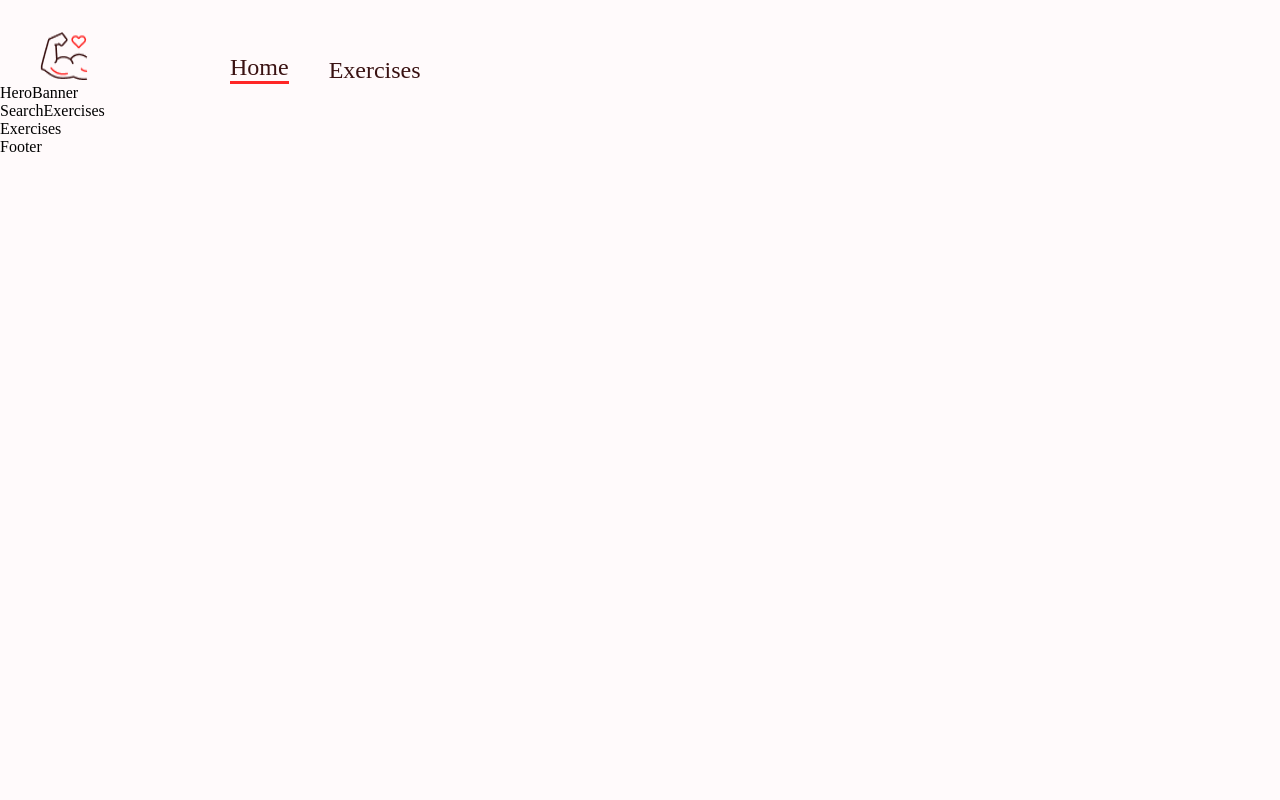
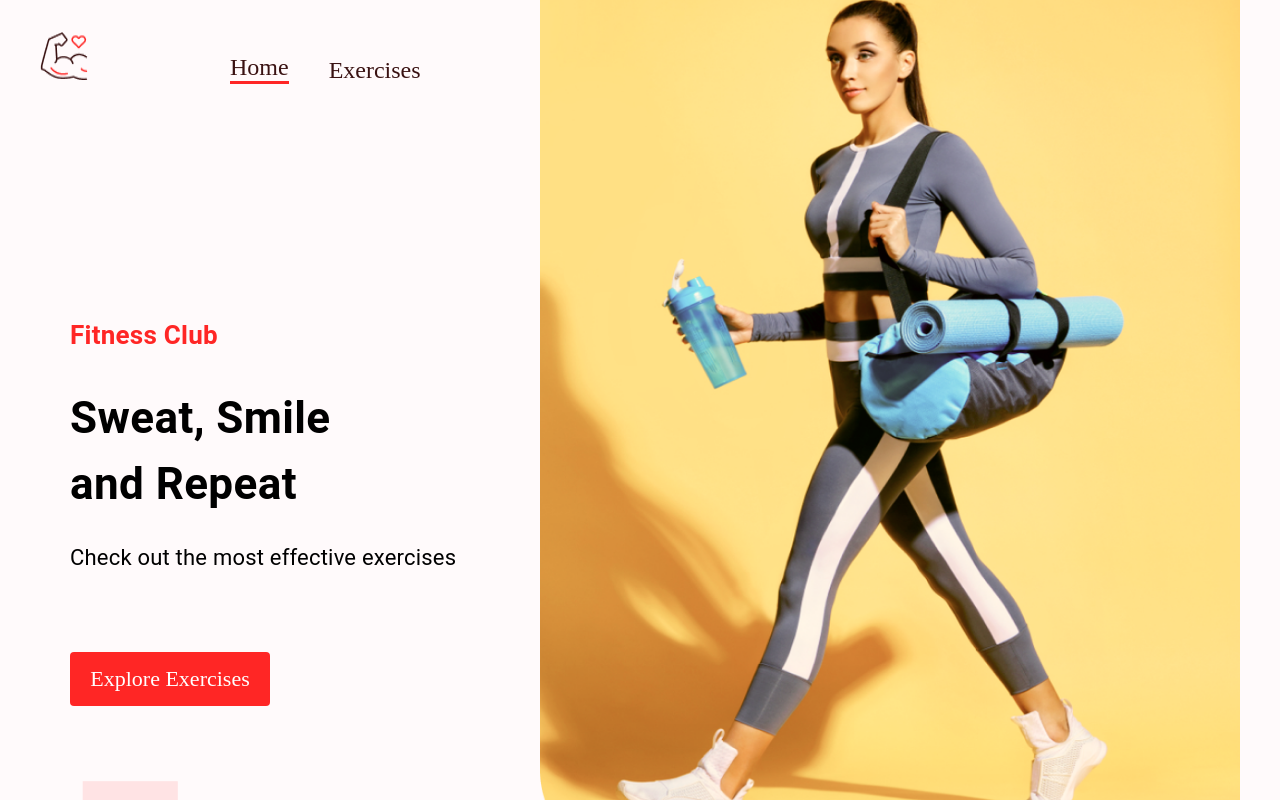
Before and after one commit to CarlosNG93/fitness, a React (Create React App) app: page / in a window 1280 px wide. Shown: the top 800 px of the page. Built offline with nearby package versions, Linux system fonts and the light colour scheme.

Commit message:
feat: HeroBanner implemented

```diff
--- a/src/App.js
+++ b/src/App.js
@@ -16,7 +16,7 @@ const App = () => {
 		<Navbar />
 		<Routes>
 			<Route path='/' element={<Home />} />
-			<Route path='/ecercise/:id' element={<ExerciseDetail />}/>
+			<Route path='/exercise/:id' element={<ExerciseDetail />}/>
 		</Routes>
 		<Footer />
 	</Box>
--- a/src/components/HeroBanner.jsx
+++ b/src/components/HeroBanner.jsx
@@ -1,8 +1,62 @@
 import React from 'react';
+import { Box, Stack, Typography } from '@mui/material';
+import HeroBannerImage from '../assets/images/banner.png';
 
 const HeroBanner = () => {
   return (
-	<div>HeroBanner</div>
+	<Box
+		sx={{
+			mt: { lg: '212px', xs: '70px' },
+			ml: { sm: '50px' }
+		}}
+		position="relative"
+		p="20px"
+	>
+		<Typography
+			color="#FF2625"
+			fontWeight="600"
+			fontSize="26px"
+		>
+			Fitness Club
+		</Typography>
+		<Typography
+			fontWeight={700}
+			sx={{
+				fontSize: { lg: '44px', xs: '40px' }
+			}}
+			mb="23px"
+			mt="30px"
+		>
+			Sweat, Smile <br /> and Repeat
+		</Typography>
+		<Typography
+			fontSize="22px"
+			lineHeight="35px"
+			mb={4}
+		>
+			Check out the most effective exercises
+		</Typography>
+		<Stack>
+      		<a
+				href="#exercises"
+				style={{ marginTop: '45px', textDecoration: 'none', width: '200px', textAlign: 'center', background: '#FF2625', padding: '14px', fontSize: '22px', textTransform: 'none', color: 'white', borderRadius: '4px' }}
+			>
+				Explore Exercises
+			</a>
+    	</Stack>
+		<Typography
+			fontWeight={600}
+			color="#ff2625"
+			sx={{ opacity: '0.1', display: { lg: 'block', xs: 'none' }, fontSize: '200px' }}
+		>
+			Exercise
+		</Typography>
+		<img
+			src={HeroBannerImage}
+			alt="hero-banner"
+			className="hero-banner-img"
+		/>
+	</Box>
   )
 }
 
--- a/src/index.js
+++ b/src/index.js
@@ -1,5 +1,5 @@
 import React from "react";
-import ReactDOM from "react-dom";
+import ReactDOM from "react-dom/client";
 import { BrowserRouter } from "react-router-dom";
 import App from "./App";
 
```
